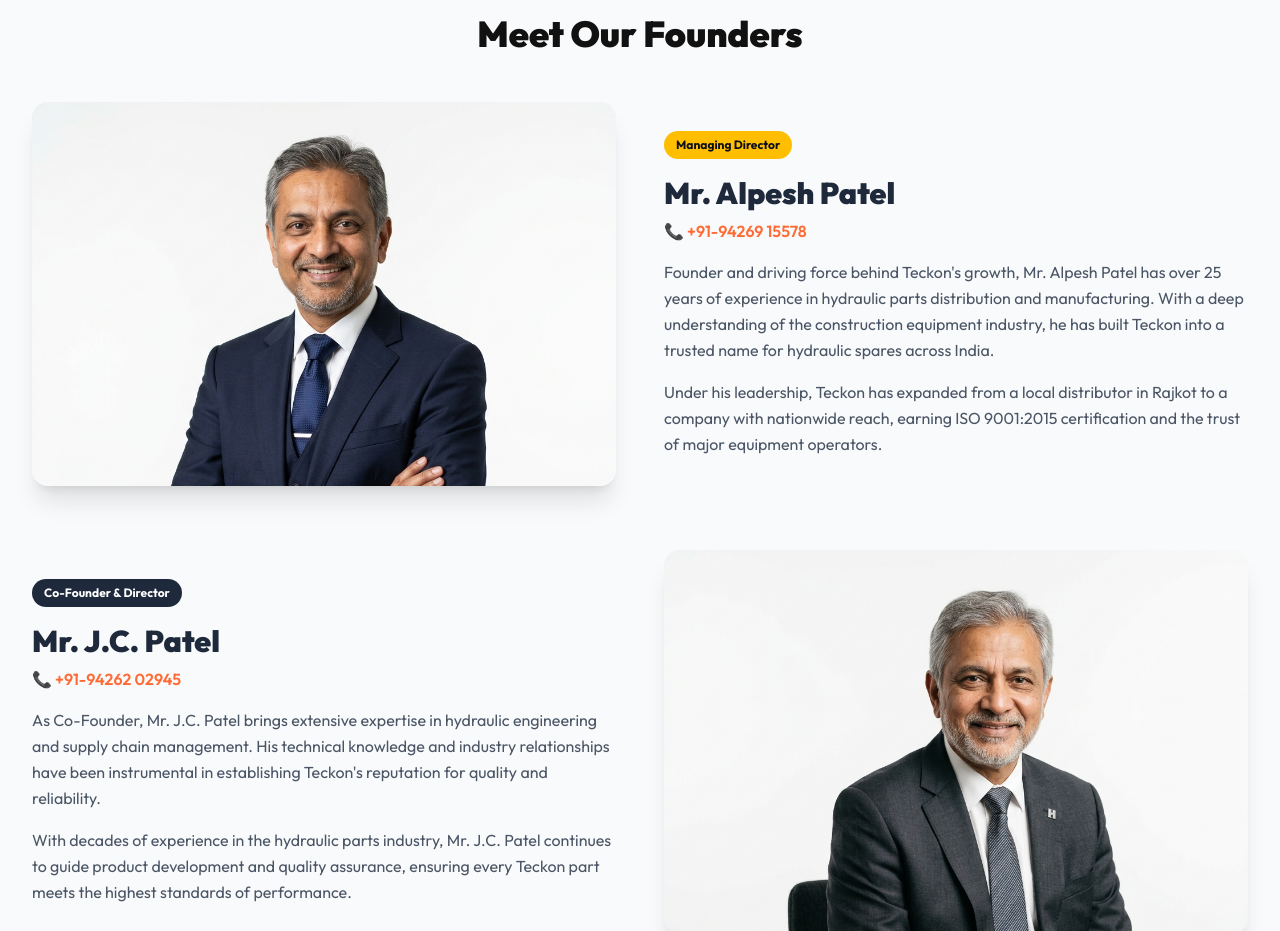
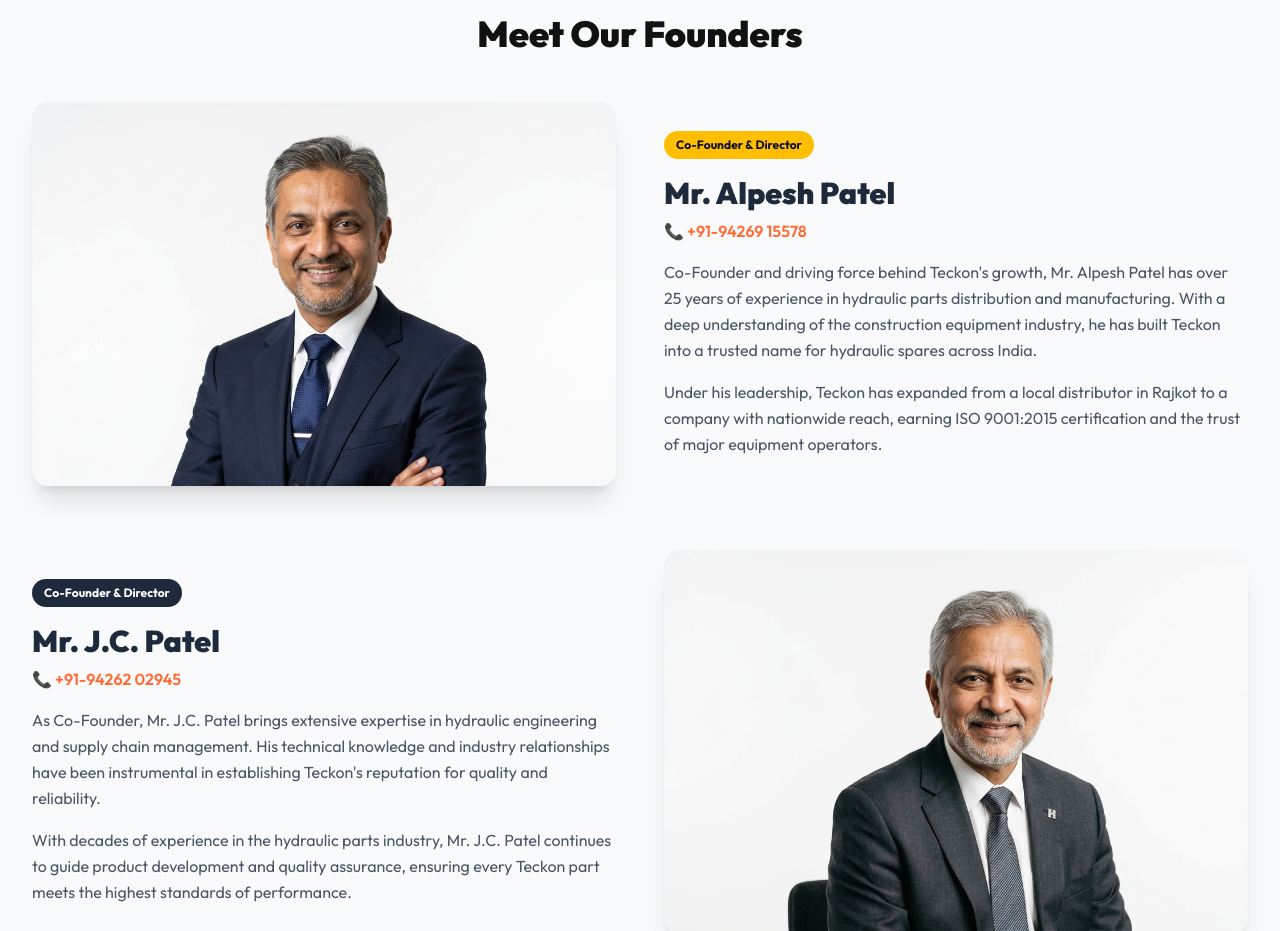
Before and after one commit to DishenMakwana/teckon, a Next.js app: page /about in a window 1280 px wide. Shown: the part 1047-1978 px from the top of the page. Built offline with nearby package versions, Linux system fonts and the light colour scheme.

Commit message:
refactor: update founder titles and professional designations in about page

```diff
--- a/src/app/about/page.tsx
+++ b/src/app/about/page.tsx
@@ -82,18 +82,18 @@ export default function AboutPage() {
           {/* Founder 1 */}
           <div className="grid grid-cols-1 lg:grid-cols-2 gap-12 items-center mb-16">
             <div className="relative h-96 rounded-2xl overflow-hidden shadow-xl">
-              <Image src="/images/founder-alpesh.png" alt="Mr. Alpesh Patel — Managing Director" fill sizes="(max-width: 1024px) 100vw, 50vw" className="object-cover object-top" priority />
+              <Image src="/images/founder-alpesh.png" alt="Mr. Alpesh Patel — Co-Founder & Director" fill sizes="(max-width: 1024px) 100vw, 50vw" className="object-cover object-top" priority />
             </div>
             <div>
               <div className="inline-flex items-center gap-2 bg-[#FFBE00] text-[#0B0F19] text-xs font-bold px-3 py-1.5 rounded-full mb-4">
-                Managing Director
+                Co-Founder & Director
               </div>
               <h3 className="text-3xl font-black text-teckon-blue mb-2">Mr. Alpesh Patel</h3>
               <a href="tel:+919426915578" className="text-[#FF6B35] font-semibold mb-4 block hover:underline">
                 📞 +91-94269 15578
               </a>
               <p className="text-gray-600 leading-relaxed mb-4">
-                Founder and driving force behind Teckon&apos;s growth, Mr. Alpesh Patel has over 25 years of experience in hydraulic parts distribution and manufacturing. With a deep understanding of the construction equipment industry, he has built Teckon into a trusted name for hydraulic spares across India.
+                Co-Founder and driving force behind Teckon&apos;s growth, Mr. Alpesh Patel has over 25 years of experience in hydraulic parts distribution and manufacturing. With a deep understanding of the construction equipment industry, he has built Teckon into a trusted name for hydraulic spares across India.
               </p>
               <p className="text-gray-600 leading-relaxed">
                 Under his leadership, Teckon has expanded from a local distributor in Rajkot to a company with nationwide reach, earning ISO 9001:2015 certification and the trust of major equipment operators.
@@ -104,7 +104,7 @@ export default function AboutPage() {
           {/* Founder 2 */}
           <div className="grid grid-cols-1 lg:grid-cols-2 gap-12 items-center">
             <div className="order-1 lg:order-2 relative h-96 rounded-2xl overflow-hidden shadow-xl">
-              <Image src="/images/founder-jc.png" alt="Mr. J.C. Patel — Co-Founder" fill sizes="(max-width: 1024px) 100vw, 50vw" className="object-cover object-top" priority />
+              <Image src="/images/founder-jc.png" alt="Mr. J.C. Patel — Co-Founder & Director" fill sizes="(max-width: 1024px) 100vw, 50vw" className="object-cover object-top" priority />
             </div>
             <div className="order-2 lg:order-1">
               <div className="inline-flex items-center gap-2 bg-teckon-blue text-white text-xs font-bold px-3 py-1.5 rounded-full mb-4">
```
